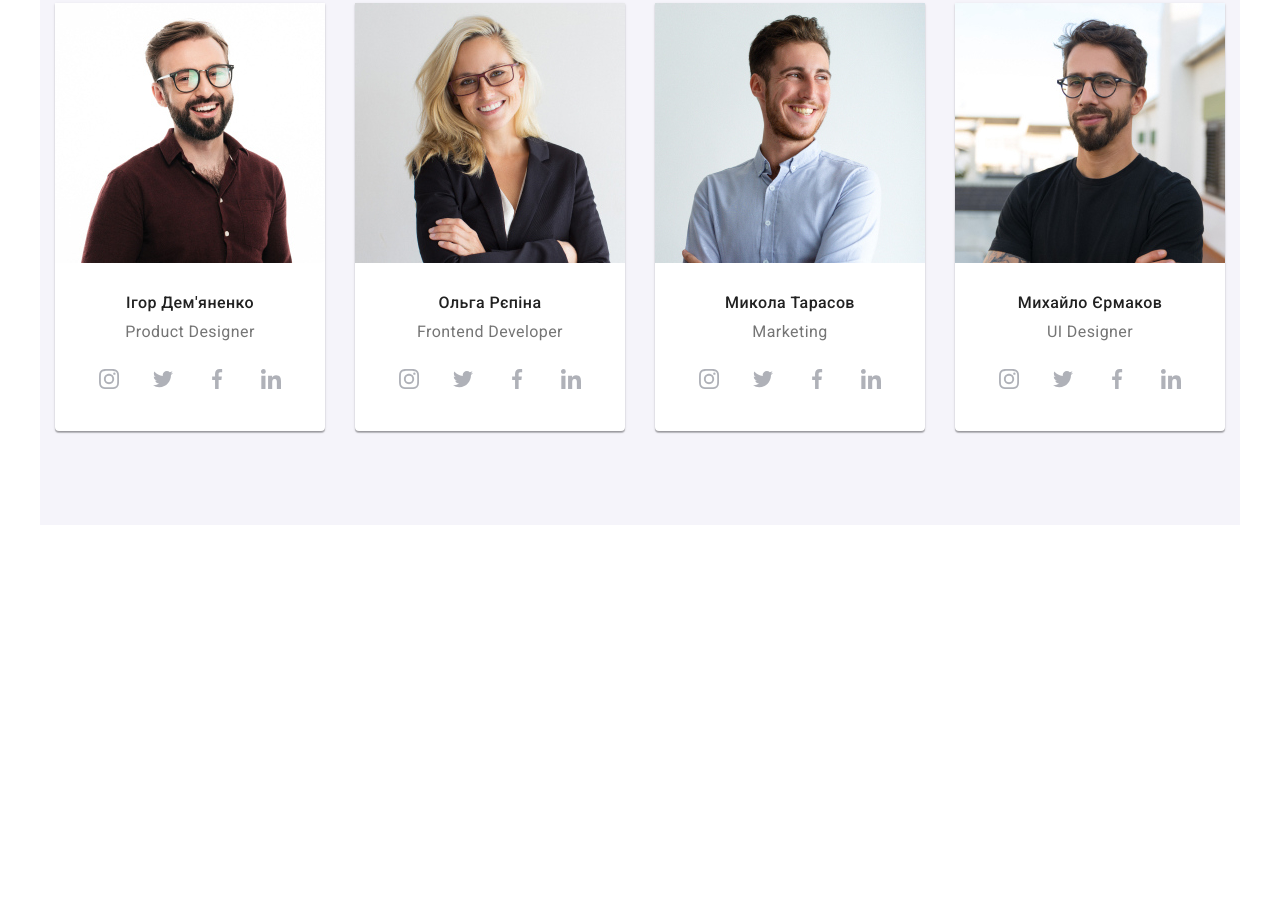
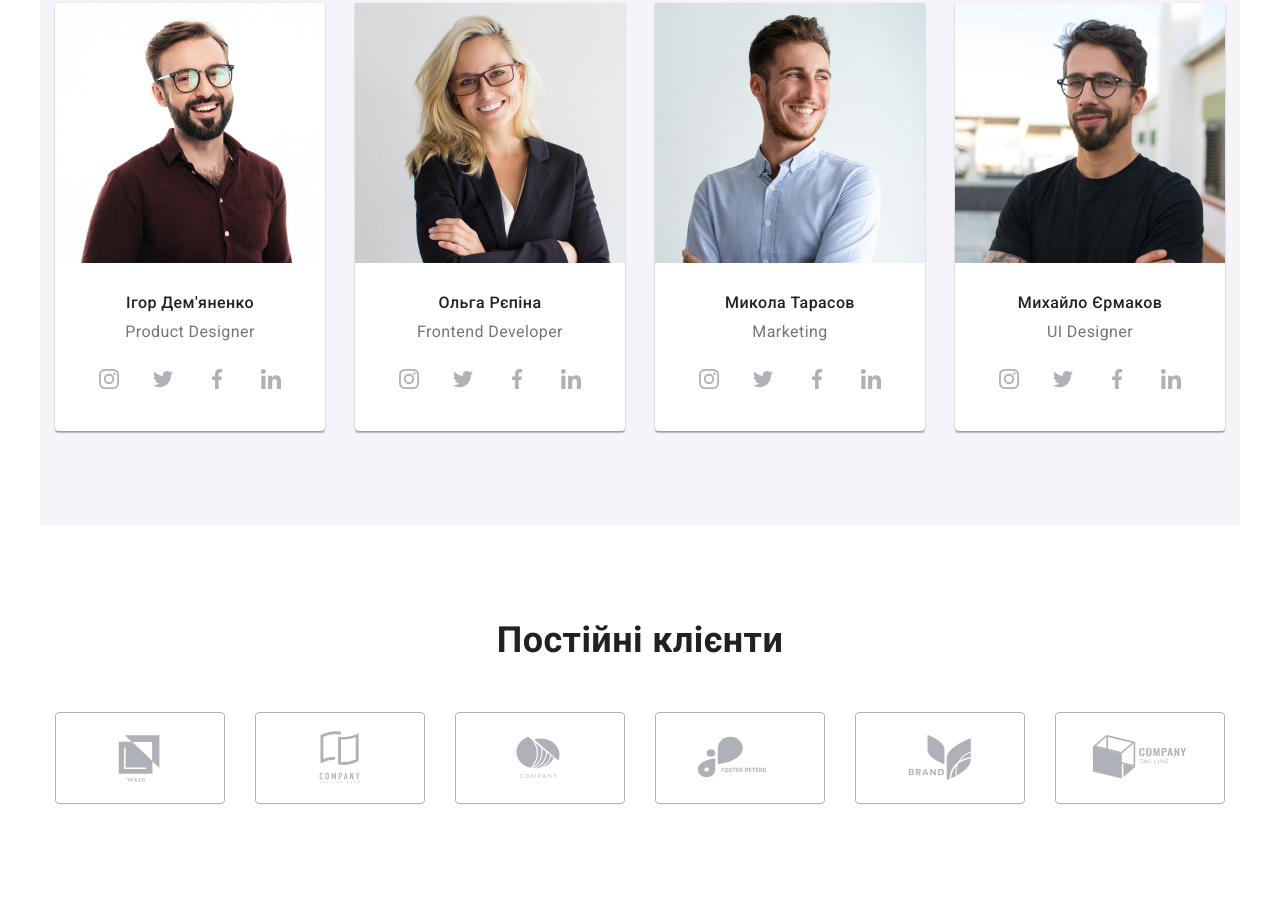
Before and after one commit to kostya3004/goit-markup-hw-08, a plain HTML site: page index.html in a window 1280 px wide. Shown: the part 1780-2678 px from the top of the page. Before the commit the page ends 2305 px from the top, so only its background shows below. Drawn offline with nearby package versions, Linux system fonts and the light colour scheme.

Commit message:
Clients finished

```diff
--- a/index.html
+++ b/index.html
@@ -364,7 +364,7 @@
         </div>
       </section>
 
-      <!-- <section class="section">
+      <section class="section">
         <div class="container">
           <h2 class="index-heading2">Постійні клієнти</h2>
           <ul class="clients-list">
@@ -415,7 +415,7 @@
       </section>
     </main>
 
-    <footer class="page-footer">
+    <!-- <footer class="page-footer">
       <div class="container page-footer__container">
         <div>
           <a class="logo logo-footer" href="./index.html"><span>Web</span>Studio</a>
--- a/sass/layout/_clients.scss
+++ b/sass/layout/_clients.scss
@@ -16,7 +16,7 @@
     display: flex;
     align-items: center;
     justify-content: center;
-    width: 170px;
+    width: 210px;
     height: 92px;
     border: 1px solid #AFB1B8;
     border-radius: 4px;
@@ -27,3 +27,17 @@
     &:focus .clients-list-icon {
     fill: var(--accent-color);}
 }
+
+@media screen and (min-width:768px) {
+    .clients-list-link {
+        width: 226px;
+        height: 92px;
+    }
+}
+
+@media screen and (min-width:1200px) {
+    .clients-list-link {
+        width: 170px;
+        height: 92px;
+    }
+}
```
Also changed, not shown: css/main.css, css/main.min.css, 2 other files.
